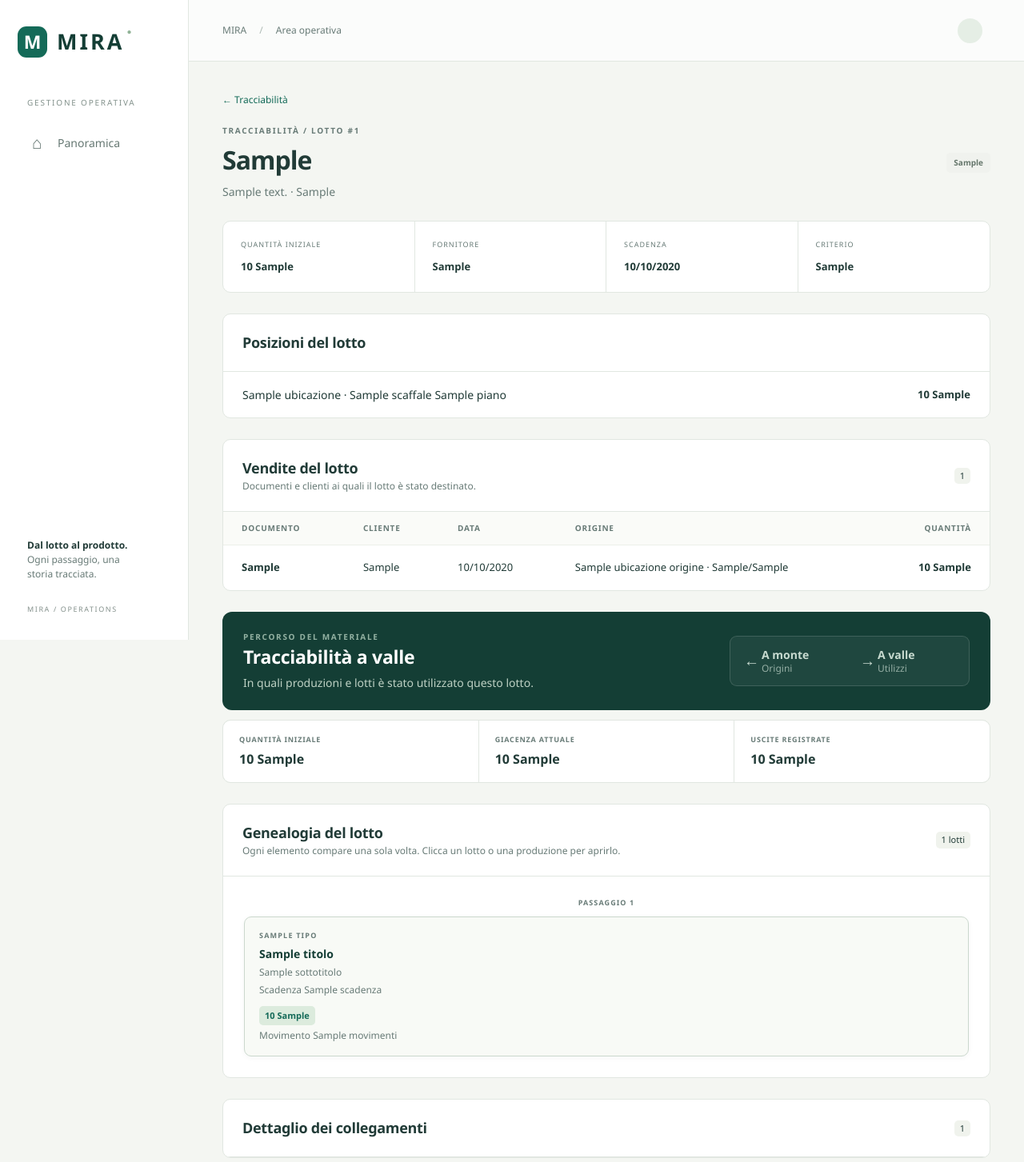
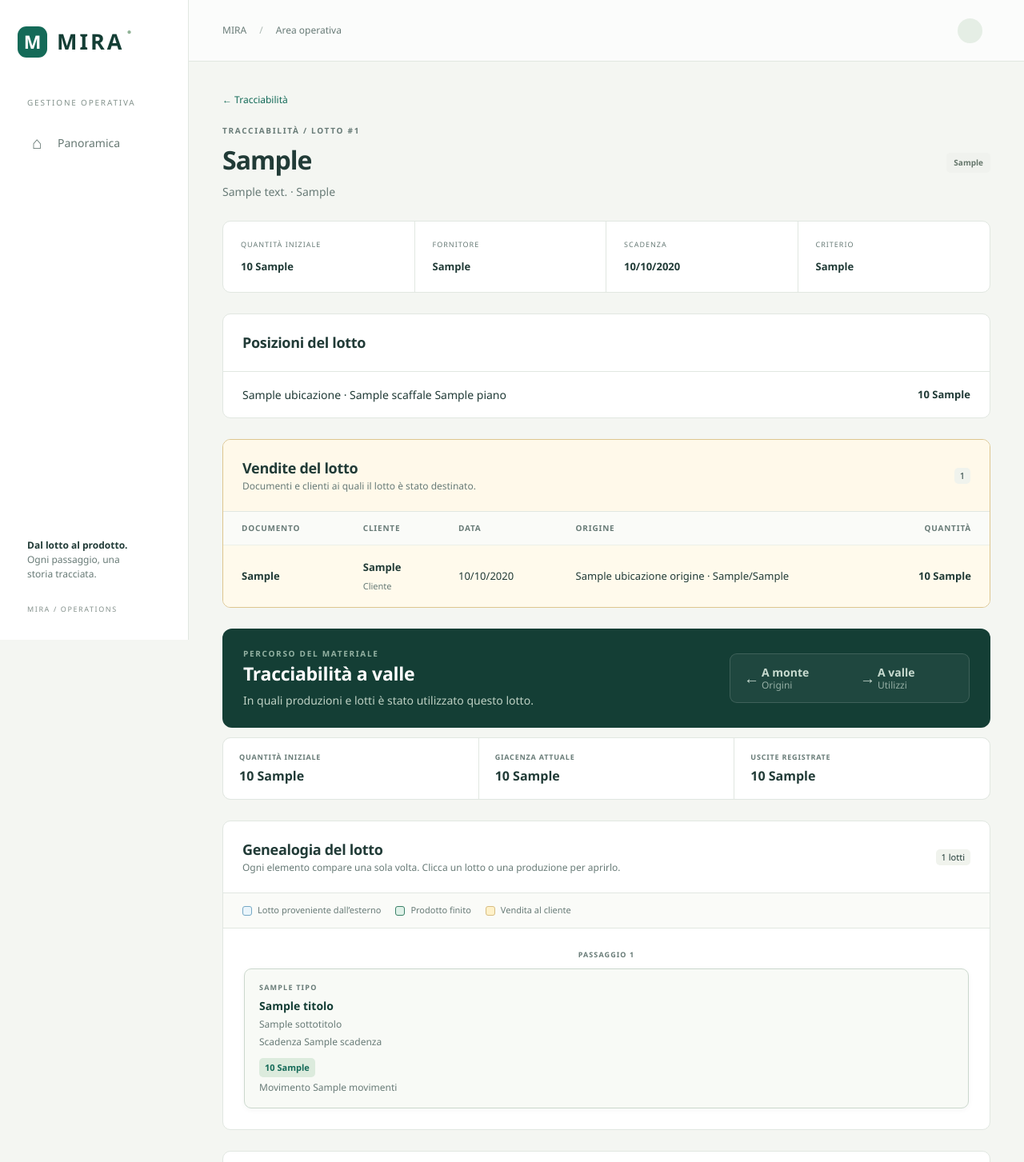
Before and after one commit to luigipellegrini4-netizen/MIRA, a Django app: template interfaccia/templates/interfaccia/lot.html in a window 1280 px wide. Shown: the top 1453 px of the page at 80% size. Run offline with Django 5.2, Linux system fonts and the light colour scheme; the template is opened without the code that fills it: most values are stand-ins (such as "Sample title", 1, 10 or a date in 2020).

Commit message:
Highlight key endpoints in lot genealogy

```diff
--- a/interfaccia/static/interfaccia/stock.css
+++ b/interfaccia/static/interfaccia/stock.css
@@ -278,6 +278,68 @@
     color: #855716;
 }
 
+.trace-card.external {
+    border-color: #75a8c5;
+    background: #eaf5fb;
+    box-shadow: inset 4px 0 #397fa5, 0 2px 7px #183b2d0a;
+}
+
+.trace-card.external .trace-kind {
+    color: #22698f;
+}
+
+.trace-card.finished {
+    border-color: #3b8167;
+    background: #dff1e8;
+    box-shadow: inset 4px 0 #146a58, 0 2px 7px #183b2d0a;
+}
+
+.trace-card.finished .trace-kind {
+    color: #0f5d4c;
+}
+
+.trace-card.sale {
+    box-shadow: inset 4px 0 #bd8423, 0 2px 7px #183b2d0a;
+}
+
+.trace-map .trace-card.current.finished {
+    border-color: #57ad88;
+    box-shadow: inset 5px 0 #83d0ab, 0 0 0 2px #146a58;
+}
+
+.trace-map .trace-card.current.external {
+    border-color: #75a8c5;
+    box-shadow: inset 5px 0 #72badf, 0 0 0 2px #22698f;
+}
+
+.trace-legend {
+    display: flex;
+    gap: 18px;
+    flex-wrap: wrap;
+    padding: 13px 24px;
+    border-bottom: 1px solid var(--line);
+    background: #fafbf8;
+    color: var(--muted);
+    font-size: 11px;
+}
+
+.trace-legend span { display: inline-flex; align-items: center; gap: 7px; }
+.trace-legend i { width: 12px; height: 12px; border: 1px solid; border-radius: 3px; }
+.trace-legend i.external { border-color: #75a8c5; background: #eaf5fb; }
+.trace-legend i.finished { border-color: #3b8167; background: #dff1e8; }
+.trace-legend i.sale { border-color: #d7bd82; background: #fff1c9; }
+
+.trace-external-panel { border-color: #a9cadc; }
+.trace-external-panel > .panel-head { background: #f1f8fc; }
+.trace-sales-panel { border-color: #ddc68f; }
+.trace-sales-panel > .panel-head { background: #fff9ea; }
+.trace-external-row { background: #f4faff; }
+.trace-finished-row { background: #f0f8f3; }
+.trace-sale-row { background: #fffaec; }
+.trace-external-row:hover { background: #eaf5fb; }
+.trace-finished-row:hover { background: #e4f3e9; }
+.trace-sale-row:hover { background: #fff3d2; }
+
 .trace-map {
     display: flex;
     align-items: stretch;
--- a/interfaccia/templates/interfaccia/lot.html
+++ b/interfaccia/templates/interfaccia/lot.html
@@ -18,10 +18,10 @@
   {% empty %}<div class="empty">Nessuna giacenza consultabile.</div>{% endfor %}
 </section>
 {% if sales_movements %}
-<section class="panel space-top">
+<section class="panel space-top trace-sales-panel">
   <div class="panel-head"><div><h2>Vendite del lotto</h2><small>Documenti e clienti ai quali il lotto è stato destinato.</small></div><span class="counter">{{ sales_movements|length }}</span></div>
   <div class="table-wrap"><table><thead><tr><th>Documento</th><th>Cliente</th><th>Data</th><th>Origine</th><th class="number">Quantità</th></tr></thead><tbody>
-  {% for movement in sales_movements %}<tr><td><strong>{{ movement.riga_vendita.vendita.numero_documento }}</strong></td><td>{{ movement.riga_vendita.vendita.cliente.ragione_sociale }}</td><td>{{ movement.riga_vendita.vendita.data_documento|date:'d/m/Y' }}</td><td>{{ movement.ubicazione_origine.nome }}{% if movement.scaffale_origine %} · {{ movement.scaffale_origine }}{% endif %}{% if movement.piano_origine %}/{{ movement.piano_origine }}{% endif %}</td><td class="number"><strong>{{ movement.quantita|floatformat:'-6' }} {{ lot.articolo.unita_misura }}</strong></td></tr>{% endfor %}
+  {% for movement in sales_movements %}<tr class="trace-sale-row"><td><strong>{{ movement.riga_vendita.vendita.numero_documento }}</strong></td><td><strong>{{ movement.riga_vendita.vendita.cliente.ragione_sociale }}</strong><small>Cliente</small></td><td>{{ movement.riga_vendita.vendita.data_documento|date:'d/m/Y' }}</td><td>{{ movement.ubicazione_origine.nome }}{% if movement.scaffale_origine %} · {{ movement.scaffale_origine }}{% endif %}{% if movement.piano_origine %}/{{ movement.piano_origine }}{% endif %}</td><td class="number"><strong>{{ movement.quantita|floatformat:'-6' }} {{ lot.articolo.unita_misura }}</strong></td></tr>{% endfor %}
   </tbody></table></div>
 </section>
 {% endif %}
@@ -45,7 +45,7 @@
   {% if graph.troncato %}<div class="notice warning">Il percorso supera il limite di visualizzazione. Apri uno dei lotti per proseguire.</div>{% endif %}
 
   {% if direction == 'MONTE' %}
-    <section class="panel space-top">
+    <section class="panel space-top trace-external-panel">
       <div class="panel-head">
         <div><h2>Materiali provenienti dall’esterno</h2><small>Lotti acquistati utilizzati lungo tutta la catena produttiva, compresi i MOCA.</small></div>
         <span class="counter">{{ graph.materiali_esterni|length }} lotti</span>
@@ -55,7 +55,7 @@
           <thead><tr><th>Tipo</th><th>Articolo</th><th>Lotto fornitore</th><th>Fornitore</th><th>Scadenza</th><th class="number">Quantità utilizzata</th></tr></thead>
           <tbody>
             {% for material in graph.materiali_esterni %}
-              <tr>
+              <tr class="trace-external-row">
                 <td>{% if material.moca %}<span class="pill">MOCA</span>{% else %}<span class="pill neutral">Ingrediente</span>{% endif %}</td>
                 <td><strong>{{ material.articolo_descrizione }}</strong><small>{{ material.articolo_codice }}</small></td>
                 <td><a href="{% url 'ui:lot' material.lotto_id %}">{{ material.lotto_codice }}</a></td>
@@ -75,6 +75,11 @@
       <div><h2>Genealogia del lotto</h2><small>Ogni elemento compare una sola volta. Clicca un lotto o una produzione per aprirlo.</small></div>
       <span class="counter">{{ graph.lotti|length }} lotti</span>
     </div>
+    <div class="trace-legend" aria-label="Legenda genealogia">
+      <span><i class="external" aria-hidden="true"></i>Lotto proveniente dall’esterno</span>
+      <span><i class="finished" aria-hidden="true"></i>Prodotto finito</span>
+      <span><i class="sale" aria-hidden="true"></i>Vendita al cliente</span>
+    </div>
     <div class="trace-map">
       {% for level in graph.trace_levels %}
         <div class="trace-level">
@@ -87,8 +92,8 @@
           </span>
           <div class="trace-level-nodes">
             {% for node in level %}
-              <article class="trace-card {% if node.corrente %}current{% elif node.tipo == 'Produzione' %}process{% elif node.tipo == 'Vendita' %}sale{% endif %}">
-                <span class="trace-kind">{% if node.corrente %}Lotto selezionato{% else %}{{ node.tipo }}{% endif %}</span>
+              <article class="trace-card{% if node.corrente %} current{% endif %}{% if node.tipo == 'Produzione' %} process{% endif %}{% if node.evidenza %} {{ node.evidenza }}{% endif %}">
+                <span class="trace-kind">{% if node.corrente %}Lotto selezionato · {{ node.tipo }}{% else %}{{ node.tipo }}{% endif %}</span>
                 {% if node.url %}<a href="{{ node.url }}">{{ node.titolo }}</a>{% else %}<strong>{{ node.titolo }}</strong>{% endif %}
                 <small>{{ node.sottotitolo }}</small>
                 {% if node.scadenza %}<small>Scadenza {{ node.scadenza }}</small>{% endif %}
@@ -110,7 +115,7 @@
     <div class="table-wrap"><table>
       <thead><tr><th>Origine</th><th>Destinazione</th><th>Tipo</th><th class="number">Quantità registrata</th></tr></thead>
       <tbody>{% for edge in graph.legami_materiali %}
-        <tr><td>{% if edge.nodo_origine.url %}<a href="{{ edge.nodo_origine.url }}">{{ edge.origine }}</a>{% else %}{{ edge.origine }}{% endif %}</td>
+        <tr class="{% if edge.nodo_destinazione.evidenza == 'sale' %}trace-sale-row{% elif edge.nodo_origine.evidenza == 'external' %}trace-external-row{% elif edge.nodo_destinazione.evidenza == 'finished' %}trace-finished-row{% endif %}"><td>{% if edge.nodo_origine.url %}<a href="{{ edge.nodo_origine.url }}">{{ edge.origine }}</a>{% else %}{{ edge.origine }}{% endif %}</td>
           <td>{% if edge.nodo_destinazione.url %}<a href="{{ edge.nodo_destinazione.url }}">{{ edge.destinazione }}</a>{% else %}{{ edge.destinazione }}{% endif %}</td>
           <td>{{ edge.tipo }}</td><td class="number">{% if edge.quantita != None %}{{ edge.quantita|floatformat:'-6' }} {{ edge.unita_misura }}{% else %}—{% endif %}</td></tr>
       {% empty %}<tr><td colspan="4" class="empty">Nessun collegamento registrato.</td></tr>{% endfor %}</tbody>
--- a/produzione/services/genealogy.py
+++ b/produzione/services/genealogy.py
@@ -214,6 +214,7 @@ class GenealogyService:
             "troncato": bool(omitted), "frontiera_omessa_ids": sorted(omitted),
             "ciclo_materiale_rilevato": has_cycle((e["da"], e["a"]) for e in edges),
             "lotti": [{"id": l.pk, "nodo": f"lotto:{l.pk}", "codice": l.codice_lotto, "tipo": l.tipo,
+                "stato_prodotto": l.stato_prodotto,
                 "articolo_id": l.articolo_id, "articolo_codice": l.articolo.codice,
                 "articolo_descrizione": l.articolo.descrizione, "unita_misura": l.articolo.unita_misura,
                 "fornitore_id": l.fornitore_id, "fornitore": l.fornitore.ragione_sociale if l.fornitore_id else None,
```
Also changed, not shown: interfaccia/views.py (+7 -2 lines).
